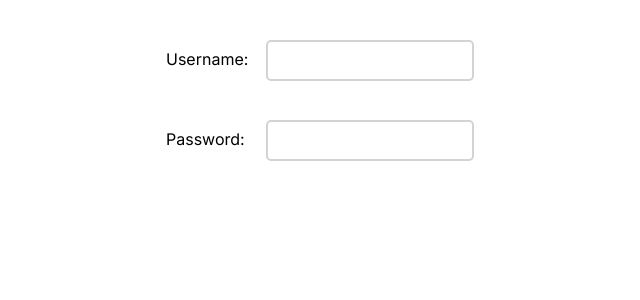
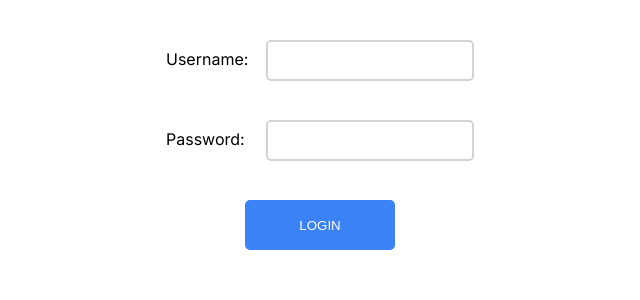
Before and after one commit to aishwindersandhu/MEG_Test, an Angular app in the folder test-app/: page / in a window 1280 px wide. Shown: the top 300 px of the page, without its empty margins (320-960 px from the left). Built offline with nearby package versions, Linux system fonts and the light colour scheme.

Commit message:
Login Component | Created Login button and style

```diff
--- a/test-app/src/app/auth/login/login.component.html
+++ b/test-app/src/app/auth/login/login.component.html
@@ -21,6 +21,19 @@
     border: 2px solid lightgrey;
     border-radius: 5px;
   }
+  .login-button-div{
+    display: flex;
+    justify-content: center;
+    align-items: center;
+  }
+  .login-submit-button{
+    background-color: #3B82F6 ;
+    height: 50px;
+    width: 150px;
+    border-radius: 5px;
+    color: white;
+    border:none;
+  }
 </style>
 <div class="login-form-div">
   <form class="login-form">
@@ -36,5 +49,8 @@
         </label></span>
       <input type="text" class="login-input-text"/>
     </div>
+    <div class="login-button-div">
+      <button class="login-submit-button">LOGIN</button>
+    </div>
   </form>
 </div>
```
